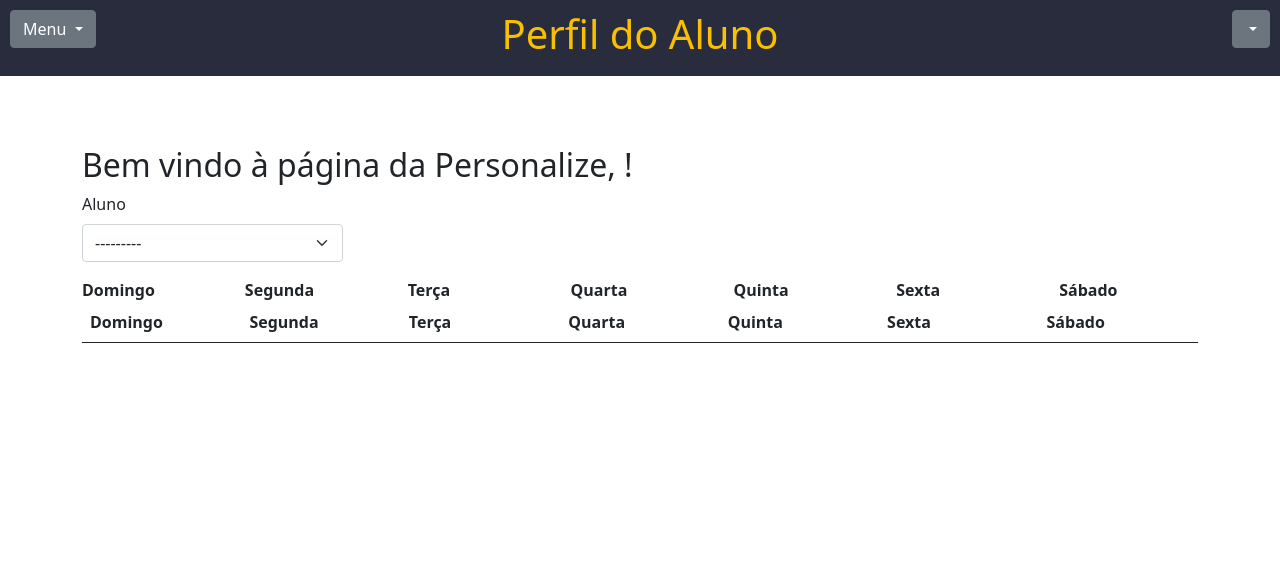
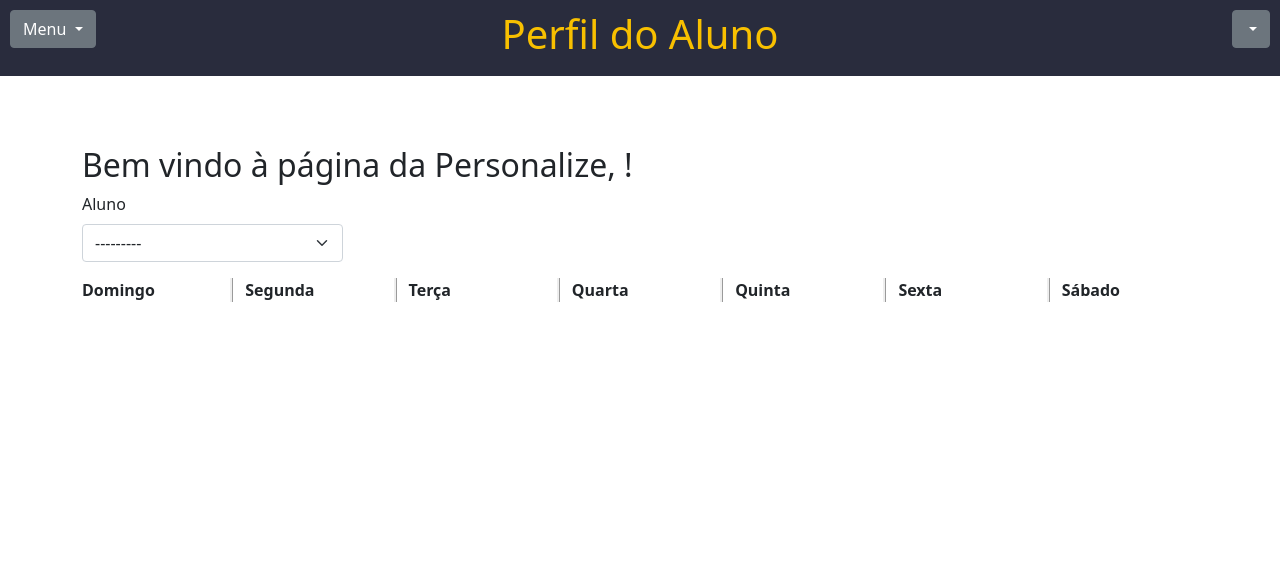
Before and after one commit to esgalha96/app-personalize, a Django app: page /perfil/ in a window 1280 px wide. Shown: the top 583 px of the page. Run offline with Django 4.2, Linux system fonts and the light colour scheme; a user stored in the database is signed in; data comes from the database, SQL or seed files in the repository; both versions use the stored data as it was before the commit; lists and menus that the app fills with data are empty; some libraries are stand-ins or nearby versions.

Commit message:
V_03_0002

```diff
--- a/page/templates/base.html
+++ b/page/templates/base.html
@@ -16,7 +16,7 @@
 
     {% block head %}{% endblock head %}
 
-</head>
+
 
   <!-- Estilos personalizados para o cabeçalho e o rodapé -->
   <style>
--- a/page/templates/perfil.html
+++ b/page/templates/perfil.html
@@ -4,6 +4,21 @@
 
 {% block Title %}Perfil{% endblock Title %}
 {% block TituloPagina %}<h1>Perfil do Aluno</h1>{% endblock TituloPagina %}
+
+{% block head %}
+
+<style>
+    .btn_text_red{
+        color: red;
+    }
+
+    .quebra_linha{
+        word-break: break-all;
+    }
+
+</style>
+
+{% endblock head%}
 
 {% block content %}
 
@@ -26,82 +41,156 @@
     <div class="col-12">
 
         <div class="row">
-            <div class="col" style="width: 14.28%; font-weight: bold;">
-                <span>Domingo</span>
-            </div>
-            <div class="col" style="width: 14.28%; font-weight: bold;">
-                <span>Segunda</span>
-            </div>
-            <div class="col" style="width: 14.28%; font-weight: bold;">
-                <span>Terça</span>
-            </div>
-            <div class="col" style="width: 14.28%; font-weight: bold;">
-                <span>Quarta</span>
-            </div>
-            <div class="col" style="width: 14.28%; font-weight: bold;">
-                <span>Quinta</span>
-            </div>
-            <div class="col" style="width: 14.28%; font-weight: bold;">
-                <span>Sexta</span>
-            </div>
-            <div class="col" style="width: 14.28%; font-weight: bold;">
-                <span>Sábado</span>
-            </div>
-        </div>
+            <div class="col" style="width: 14.28%; font-weight: bold; border-right: solid; border-right-style: ridge;">
+                <span class="quebra_linha">Domingo</span>
 
-
-
-
-
-
-
-
-
-
-
-        <table class="table table-striped">
-            <thead>
-                <tr>
-                    <th scope="col" style="width: 14.28%;">Domingo</th>
-                    <th scope="col" style="width: 14.28%;">Segunda</th>
-                    <th scope="col" style="width: 14.28%;">Terça</th>
-                    <th scope="col" style="width: 14.28%;">Quarta</th>
-                    <th scope="col" style="width: 14.28%;">Quinta</th>
-                    <th scope="col" style="width: 14.28%;">Sexta</th>
-                    <th scope="col" style="width: 14.28%;">Sábado</th>
-                </tr>
-            </thead>
-            <tbody>
-
-                    {% for materia in materias_aluno_logado %}
-                    <tr>
-                        {% for dia_da_semana in dias_semana %}
-
-                            {% if materia.dia_semana == dia_da_semana  %}
-                                <td scope="row">{{ materia.materia }} ({{ materia.horario_inicial }} às {{ materia.horario_final }})
-
+                {% for materia in materias_aluno_domingo %}
+                <div class="row">
+                    <div class="col-12" style="font-weight: normal; ">
+                        <p class="quebra_linha">{{ materia.materia }} ({{ materia.horario_inicial }} às {{ materia.horario_final }})</p>
                         {% if user.is_superuser %}
                         <input type="hidden" name="id_materia_aluno_logado" value="{{ materia.id }}">
                         <form action="" method="post">
                             {% csrf_token %}
                             <button name="excluir_materia_aluno" onclick="return confirm('Deseja excluir esse registro?')"
-                                        class="btn btn-primary btn-danger btn-sm" value="{{ materia.id }}">
+                            class="btn btn_text_red" value="{{ materia.id }}">
                                 <span class="material-icons">close</span>
                             </button>
                         </form>
 
                         {% endif %}
-                                </td>
-                            {% else %}
-                                <td scope="row"></td>
+                    </div>
+                </div>
+                {% endfor %}
+            </div>
+            <div class="col" style="width: 14.28%; font-weight: bold; border-right: solid; border-right-style: ridge;">
+                <span class="quebra_linha">Segunda</span>
+                {% for materia in materias_aluno_segunda %}
+                <div class="row">
+                    <div class="col-12" style="font-weight: normal;">
+                        <p class="quebra_linha">{{ materia.materia }} ({{ materia.horario_inicial }} às {{ materia.horario_final }})</p>
+                        {% if user.is_superuser %}
+                        <input type="hidden" name="id_materia_aluno_logado" value="{{ materia.id }}">
+                        <form action="" method="post">
+                            {% csrf_token %}
+                            <button name="excluir_materia_aluno" onclick="return confirm('Deseja excluir esse registro?')"
+                            class="btn btn_text_red" value="{{ materia.id }}">
+                                <span class="material-icons">close</span>
+                            </button>
+                        </form>
+
                         {% endif %}
+                    </div>
+                </div>
+                {% endfor %}
+            </div>
+            <div class="col" style="width: 14.28%; font-weight: bold; border-right: solid; border-right-style: ridge;">
+                <span class="quebra_linha">Terça</span>
+                {% for materia in materias_aluno_terca %}
+                <div class="row">
+                    <div class="col-12" style="font-weight: normal;">
+                        <p class="quebra_linha">{{ materia.materia }} ({{ materia.horario_inicial }} às {{ materia.horario_final }})</p>
+                        {% if user.is_superuser %}
+                        <input type="hidden" name="id_materia_aluno_logado" value="{{ materia.id }}">
+                        <form action="" method="post">
+                            {% csrf_token %}
+                            <button name="excluir_materia_aluno" onclick="return confirm('Deseja excluir esse registro?')"
+                            class="btn btn_text_red" value="{{ materia.id }}">
+                                <span class="material-icons">close</span>
+                            </button>
+                        </form>
 
+                        {% endif %}
+                    </div>
+                </div>
                 {% endfor %}
-                    </tr>
+            </div>
+            <div class="col" style="width: 14.28%; font-weight: bold; border-right: solid; border-right-style: ridge; ">
+                <span class="quebra_linha">Quarta</span>
+                {% for materia in materias_aluno_quarta %}
+                <div class="row">
+                    <div class="col-12" style="font-weight: normal; ">
+                        <p class="quebra_linha">{{ materia.materia }} ({{ materia.horario_inicial }} às {{ materia.horario_final }})</p>
+                        {% if user.is_superuser %}
+                        <input type="hidden" name="id_materia_aluno_logado" value="{{ materia.id }}">
+                        <form action="" method="post">
+                            {% csrf_token %}
+                            <button name="excluir_materia_aluno" onclick="return confirm('Deseja excluir esse registro?')"
+                            class="btn btn_text_red" value="{{ materia.id }}">
+                                <span class="material-icons">close</span>
+                            </button>
+                        </form>
+
+                        {% endif %}
+                    </div>
+                </div>
                 {% endfor %}
+            </div>
+            <div class="col" style="width: 14.28%; font-weight: bold; border-right: solid; border-right-style: ridge;">
+                <span class="quebra_linha">Quinta</span>
+                {% for materia in materias_aluno_quinta %}
+                <div class="row">
+                    <div class="col-12" style="font-weight: normal;">
+                        <p class="quebra_linha">{{ materia.materia }} ({{ materia.horario_inicial }} às {{ materia.horario_final }})</p>
+                        {% if user.is_superuser %}
+                        <input type="hidden" name="id_materia_aluno_logado" value="{{ materia.id }}">
+                        <form action="" method="post">
+                            {% csrf_token %}
+                            <button name="excluir_materia_aluno" onclick="return confirm('Deseja excluir esse registro?')"
+                            class="btn btn_text_red" value="{{ materia.id }}">
+                                <span class="material-icons">close</span>
+                            </button>
+                        </form>
 
-            </tbody>
-        </table>
+                        {% endif %}
+                    </div>
+                </div>
+                {% endfor %}
+            </div>
+            <div class="col" style="width: 14.28%; font-weight: bold; border-right: solid; border-right-style: ridge;">
+                <span class="quebra_linha">Sexta</span>
+                {% for materia in materias_aluno_sexta %}
+                <div class="row">
+                    <div class="col-12" style="font-weight: normal;">
+                        <p class="quebra_linha">{{ materia.materia }} ({{ materia.horario_inicial }} às {{ materia.horario_final }})</p>
+                        {% if user.is_superuser %}
+                        <input type="hidden" name="id_materia_aluno_logado" value="{{ materia.id }}">
+                        <form action="" method="post">
+                            {% csrf_token %}
+                            <button name="excluir_materia_aluno" onclick="return confirm('Deseja excluir esse registro?')"
+                            class="btn btn_text_red" value="{{ materia.id }}">
+                                <span class="material-icons">close</span>
+                            </button>
+                        </form>
+
+                        {% endif %}
+                    </div>
+                </div>
+                {% endfor %}
+            </div>
+            <div class="col" style="width: 14.28%; font-weight: bold;">
+                <span class="quebra_linha">Sábado</span>
+                {% for materia in materias_aluno_sabado %}
+                <div class="row">
+                    <div class="col-12" style="font-weight: normal;">
+                        <p class="quebra_linha">{{ materia.materia }} ({{ materia.horario_inicial }} às {{ materia.horario_final }})</p>
+                        {% if user.is_superuser %}
+                        <input type="hidden" name="id_materia_aluno_logado" value="{{ materia.id }}">
+                        <form action="" method="post">
+                            {% csrf_token %}
+                            <button name="excluir_materia_aluno" onclick="return confirm('Deseja excluir esse registro?')"
+                            class="btn btn_text_red" value="{{ materia.id }}">
+                                <span class="material-icons">close</span>
+                            </button>
+                        </form>
+
+                        {% endif %}
+                    </div>
+                </div>
+                {% endfor %}
+            </div>
+        </div>
+
     </div>
 </div>
 
```
Also changed, not shown: db.sqlite3 (deleted), 1 other file. Lines whose indentation alone changed are shown as unchanged.
